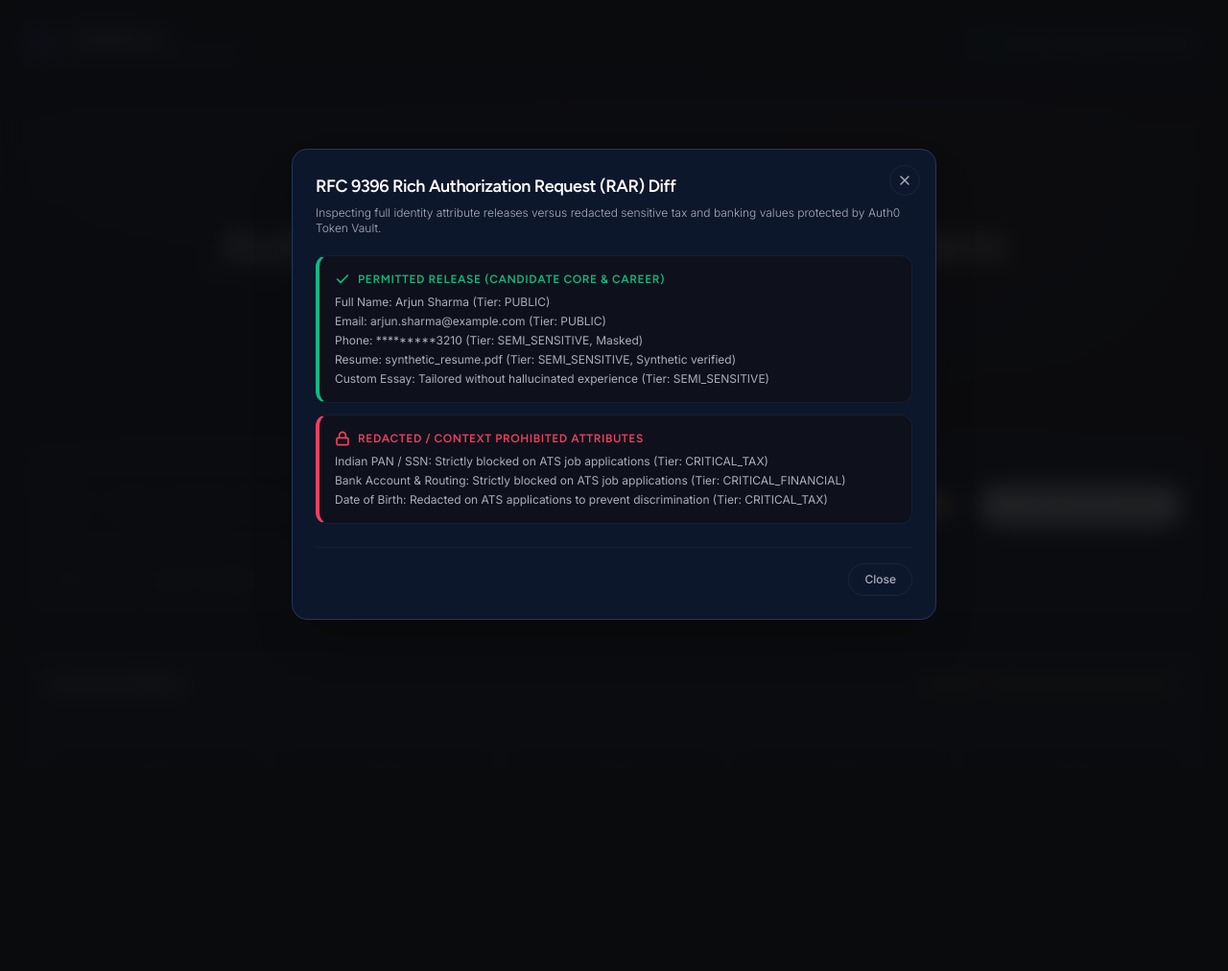
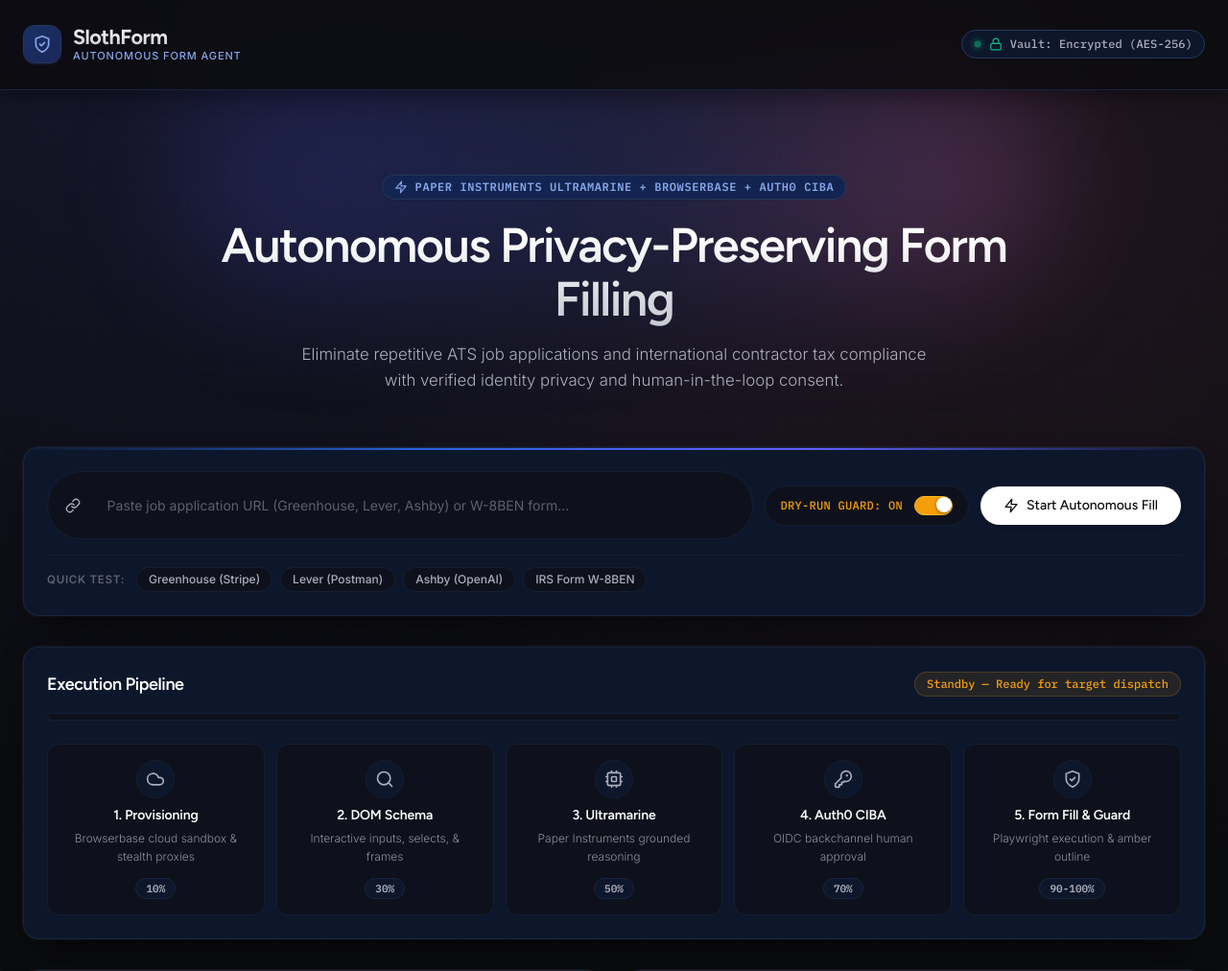
Before and after one commit to Labreo/slothform, a FastAPI app: page / in a window 1280 px wide. Shown: the top 1012 px of the page at 96% size. Before the commit the page ends 646 px from the top, so only its background shows below. Run offline with FastAPI, Linux system fonts and the light colour scheme; some libraries are stand-ins or nearby versions.

Commit message:
fix(ui): prevent modal overlay from intercepting viewport pointer events on load, enable dynamic SVG color transitions, add pulse animations, and scrub remaining emojis

```diff
--- a/app/web/static/css/style.css
+++ b/app/web/static/css/style.css
@@ -578,10 +578,22 @@ input:checked + .toggle-slider:before {
   background: #111524;
 }
 
+@keyframes pulse-step {
+  0%, 100% {
+    border-color: var(--color-aurora-purple);
+    box-shadow: 0 0 20px rgba(98, 95, 255, 0.25), inset 0 0 15px rgba(98, 95, 255, 0.08);
+  }
+  50% {
+    border-color: var(--color-frosted-lilac);
+    box-shadow: 0 0 30px rgba(133, 166, 233, 0.4), inset 0 0 20px rgba(98, 95, 255, 0.15);
+  }
+}
+
 .stage-step.active {
   border-color: var(--color-aurora-purple);
   box-shadow: 0 0 20px rgba(98, 95, 255, 0.25), inset 0 0 15px rgba(98, 95, 255, 0.08);
   background: var(--color-cobalt-panel);
+  animation: pulse-step 2s infinite ease-in-out;
 }
 
 .stage-step.completed {
@@ -598,12 +610,27 @@ input:checked + .toggle-slider:before {
   transition: var(--transition);
 }
 
+.stage-icon svg {
+  color: inherit;
+  stroke: currentColor;
+}
+
 .stage-step.active .stage-icon {
   color: var(--color-frosted-lilac);
 }
 
+.stage-step.active .stage-icon svg {
+  color: var(--color-frosted-lilac);
+  filter: drop-shadow(0 0 6px rgba(133, 166, 233, 0.5));
+}
+
 .stage-step.completed .stage-icon {
   color: var(--emerald-success);
+}
+
+.stage-step.completed .stage-icon svg {
+  color: var(--emerald-success);
+  filter: drop-shadow(0 0 6px rgba(16, 185, 129, 0.5));
 }
 
 .stage-title {
@@ -880,7 +907,7 @@ input:checked + .toggle-slider:before {
    ========================================================================== */
 
 .modal-overlay {
-  display: none;
+  display: none !important;
   position: fixed;
   top: 0;
   left: 0;
@@ -896,7 +923,7 @@ input:checked + .toggle-slider:before {
 }
 
 .modal-overlay.active {
-  display: flex;
+  display: flex !important;
 }
 
 .modal-content {
--- a/app/web/static/js/app.js
+++ b/app/web/static/js/app.js
@@ -63,15 +63,21 @@ document.addEventListener("DOMContentLoaded", () => {
   });
 
   // Modal Handlers
+  if (diffModal) {
+    diffModal.style.display = "none";
+  }
+
   function openDiffModal() {
     if (diffModal) {
       diffModal.classList.add("active");
+      diffModal.style.display = "flex";
     }
   }
 
   function closeDiffModal() {
     if (diffModal) {
       diffModal.classList.remove("active");
+      diffModal.style.display = "none";
     }
   }
 
--- a/app/web/templates/index.html
+++ b/app/web/templates/index.html
@@ -75,7 +75,10 @@
       </a>
       <div class="header-actions flex items-center gap-3">
         <div id="vault-status-badge" class="vault-badge inline-flex items-center gap-2 px-3 py-1.5 rounded-full bg-deep-sea border border-sapphire-hairline text-xs font-mono text-ash shadow-sm">
-          <span class="vault-indicator inline-block w-2 h-2 rounded-full bg-emerald-success shadow-[0_0_8px_#10b981]"></span>
+          <span class="relative flex h-2 w-2 shrink-0">
+            <span class="animate-ping absolute inline-flex h-full w-full rounded-full bg-emerald-400 opacity-75"></span>
+            <span class="vault-indicator relative inline-flex rounded-full h-2 w-2 bg-emerald-success shadow-[0_0_8px_#10b981]"></span>
+          </span>
           <svg class="w-3.5 h-3.5 text-emerald-success shrink-0" viewBox="0 0 24 24" fill="none" stroke="currentColor" stroke-width="2" stroke-linecap="round" stroke-linejoin="round">
             <rect width="18" height="11" x="3" y="11" rx="2" ry="2"/>
             <path d="M7 11V7a5 5 0 0 1 10 0v4"/>
@@ -89,6 +92,7 @@
   <main class="container max-w-7xl mx-auto px-4 sm:px-6 pt-8 pb-16 relative z-10">
     <!-- Hero Section with Ambient Lighting -->
     <section class="hero text-center py-10 md:py-14 relative">
+      <div class="absolute -top-12 left-1/2 -translate-x-1/2 w-full max-w-4xl h-56 bg-gradient-to-r from-aurora-purple/20 via-signal-blue/15 to-plasma-pink/20 blur-3xl pointer-events-none -z-10 rounded-full"></div>
       <div class="hero-tag inline-flex items-center gap-2 px-3 py-1 rounded-full bg-cobalt-panel border border-sapphire-hairline text-frosted-lilac text-xs font-mono tracking-wider uppercase mb-5 shadow-sm">
         <svg class="w-3.5 h-3.5 text-frosted-lilac shrink-0" viewBox="0 0 24 24" fill="none" stroke="currentColor" stroke-width="2" stroke-linecap="round" stroke-linejoin="round">
           <polygon points="13 2 3 14 12 14 11 22 21 10 12 10 13 2"/>
@@ -166,7 +170,7 @@
       <div class="pipeline-stages grid grid-cols-1 sm:grid-cols-2 md:grid-cols-5 gap-3">
         <div id="stage-step-1" class="stage-step bg-abyss border border-inkline rounded-xl p-4 text-center flex flex-col justify-between transition-all hover:border-sapphire-hairline">
           <div class="stage-icon flex items-center justify-center w-10 h-10 rounded-full bg-deep-sea border border-inkline mx-auto mb-2 text-ash transition-all">
-            <svg class="w-5 h-5 text-ash" viewBox="0 0 24 24" fill="none" stroke="currentColor" stroke-width="2" stroke-linecap="round" stroke-linejoin="round">
+            <svg class="w-5 h-5 transition-colors" viewBox="0 0 24 24" fill="none" stroke="currentColor" stroke-width="2" stroke-linecap="round" stroke-linejoin="round">
               <path d="M17.5 19H9a7 7 0 1 1 6.71-9h1.79a4.5 4.5 0 1 1 0 9Z"/>
             </svg>
           </div>
@@ -177,7 +181,7 @@
 
         <div id="stage-step-2" class="stage-step bg-abyss border border-inkline rounded-xl p-4 text-center flex flex-col justify-between transition-all hover:border-sapphire-hairline">
           <div class="stage-icon flex items-center justify-center w-10 h-10 rounded-full bg-deep-sea border border-inkline mx-auto mb-2 text-ash transition-all">
-            <svg class="w-5 h-5 text-ash" viewBox="0 0 24 24" fill="none" stroke="currentColor" stroke-width="2" stroke-linecap="round" stroke-linejoin="round">
+            <svg class="w-5 h-5 transition-colors" viewBox="0 0 24 24" fill="none" stroke="currentColor" stroke-width="2" stroke-linecap="round" stroke-linejoin="round">
               <circle cx="11" cy="11" r="8"/>
               <path d="m21 21-4.3-4.3"/>
             </svg>
@@ -189,7 +193,7 @@
 
         <div id="stage-step-3" class="stage-step bg-abyss border border-inkline rounded-xl p-4 text-center flex flex-col justify-between transition-all hover:border-sapphire-hairline">
           <div class="stage-icon flex items-center justify-center w-10 h-10 rounded-full bg-deep-sea border border-inkline mx-auto mb-2 text-ash transition-all">
-            <svg class="w-5 h-5 text-ash" viewBox="0 0 24 24" fill="none" stroke="currentColor" stroke-width="2" stroke-linecap="round" stroke-linejoin="round">
+            <svg class="w-5 h-5 transition-colors" viewBox="0 0 24 24" fill="none" stroke="currentColor" stroke-width="2" stroke-linecap="round" stroke-linejoin="round">
               <rect width="16" height="16" x="4" y="4" rx="2"/>
               <rect width="6" height="6" x="9" y="9" rx="1"/>
               <path d="M15 2v2"/><path d="M15 20v2"/><path d="M2 15h2"/><path d="M2 9h2"/><path d="M20 15h2"/><path d="M20 9h2"/><path d="M9 2v2"/><path d="M9 20v2"/>
@@ -202,7 +206,7 @@
 
         <div id="stage-step-4" class="stage-step bg-abyss border border-inkline rounded-xl p-4 text-center flex flex-col justify-between transition-all hover:border-sapphire-hairline">
           <div class="stage-icon flex items-center justify-center w-10 h-10 rounded-full bg-deep-sea border border-inkline mx-auto mb-2 text-ash transition-all">
-            <svg class="w-5 h-5 text-ash" viewBox="0 0 24 24" fill="none" stroke="currentColor" stroke-width="2" stroke-linecap="round" stroke-linejoin="round">
+            <svg class="w-5 h-5 transition-colors" viewBox="0 0 24 24" fill="none" stroke="currentColor" stroke-width="2" stroke-linecap="round" stroke-linejoin="round">
               <path d="M2 18v3c0 .6.4 1 1 1h4v-3h3v-3h2l1.4-1.4a6.5 6.5 0 1 0-4-4Z"/>
               <circle cx="16.5" cy="7.5" r=".5" fill="currentColor"/>
             </svg>
@@ -214,7 +218,7 @@
 
         <div id="stage-step-5" class="stage-step bg-abyss border border-inkline rounded-xl p-4 text-center flex flex-col justify-between transition-all hover:border-sapphire-hairline">
           <div class="stage-icon flex items-center justify-center w-10 h-10 rounded-full bg-deep-sea border border-inkline mx-auto mb-2 text-ash transition-all">
-            <svg class="w-5 h-5 text-ash" viewBox="0 0 24 24" fill="none" stroke="currentColor" stroke-width="2" stroke-linecap="round" stroke-linejoin="round">
+            <svg class="w-5 h-5 transition-colors" viewBox="0 0 24 24" fill="none" stroke="currentColor" stroke-width="2" stroke-linecap="round" stroke-linejoin="round">
               <path d="M12 22s8-4 8-10V5l-8-3-8 3v7c0 6 8 10 8 10"/>
               <path d="m9 12 2 2 4-4"/>
             </svg>
@@ -373,7 +377,7 @@
   </main>
 
   <!-- Diff Inspection Modal -->
-  <div id="diff-inspection-modal" class="modal-overlay fixed inset-0 z-50 bg-void/90 backdrop-blur-md flex items-center justify-center p-4">
+  <div id="diff-inspection-modal" class="modal-overlay fixed inset-0 z-50 bg-void/90 backdrop-blur-md items-center justify-center p-4" style="display: none;">
     <div class="modal-content bg-deep-sea border border-sapphire-hairline rounded-2xl max-w-2xl w-full max-h-[85vh] overflow-y-auto p-6 relative shadow-2xl">
       <button type="button" id="modal-close-btn" class="modal-close absolute top-4 right-4 w-8 h-8 rounded-full border border-obsidian-edge flex items-center justify-center text-ash hover:text-white hover:border-frosted-lilac transition-all">
         <svg class="w-4 h-4" viewBox="0 0 24 24" fill="none" stroke="currentColor" stroke-width="2" stroke-linecap="round" stroke-linejoin="round">
```
Also changed, not shown: DESIGN.md (+1 -1 lines), app/web/templates/task_detail.html (+11 -7 lines), cli/main.py (+4 -4 lines), tests/test_api.py (+10 -0 lines), README.md.
